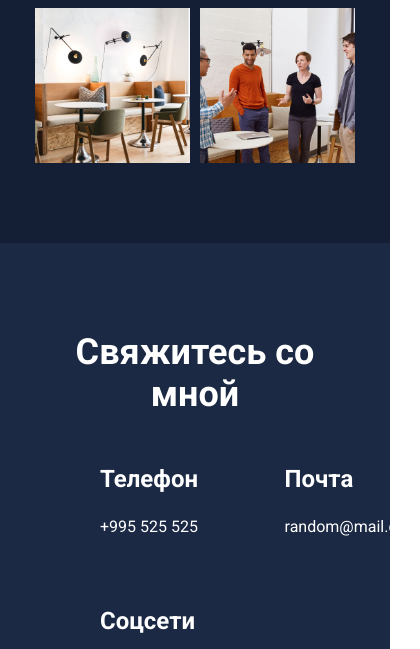
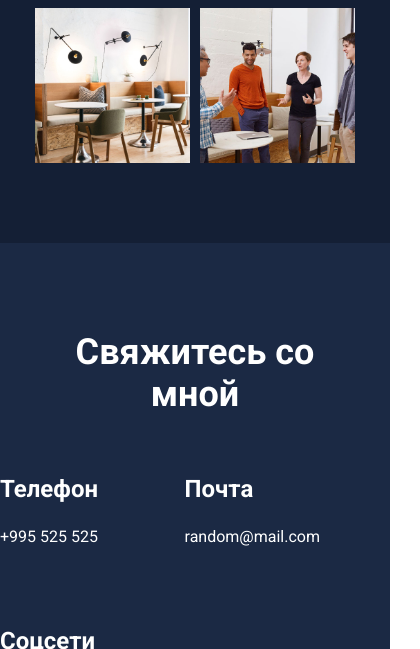
Before and after one commit to iScreAmn/ReCap, a plain HTML site: page index.html in a window 390 px wide. Shown: the part 4833-5482 px from the top of the page, 420 px wide, since content can reach past the window. Drawn offline with Linux system fonts and the light colour scheme.

Commit message:
Responsive design fixes

```diff
--- a/style/style.css
+++ b/style/style.css
@@ -557,12 +557,12 @@
         max-width: 320px;
         display: flex;
         justify-content: space-between;
-        margin: 30px 100px;
+        margin: 40px 0;
     }
 
     .contacts__social {
         max-width: 320px;
-        margin: 0 100px;
+        /* margin: 0 100px; */
     }
 
     .contacts__column {
```
